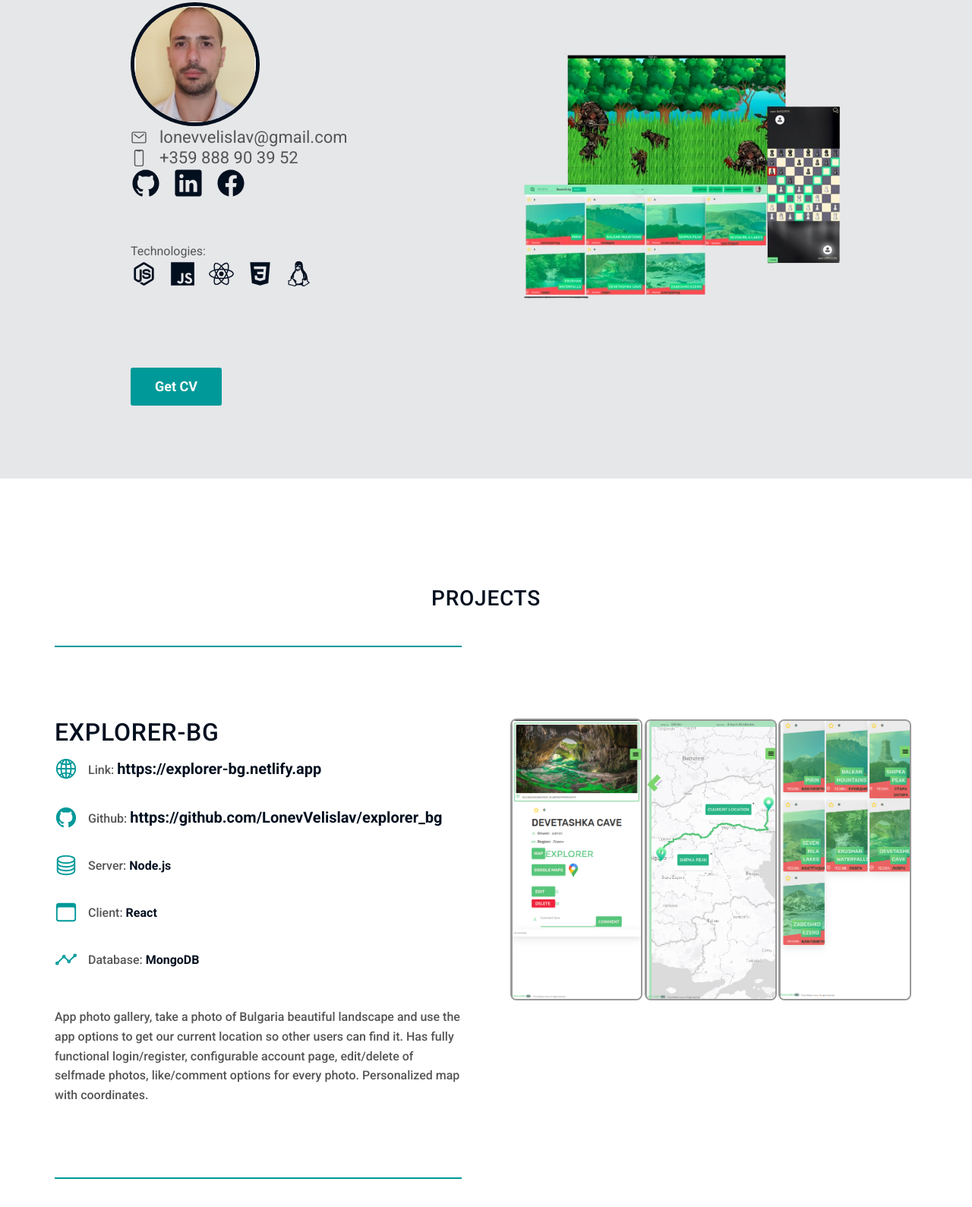
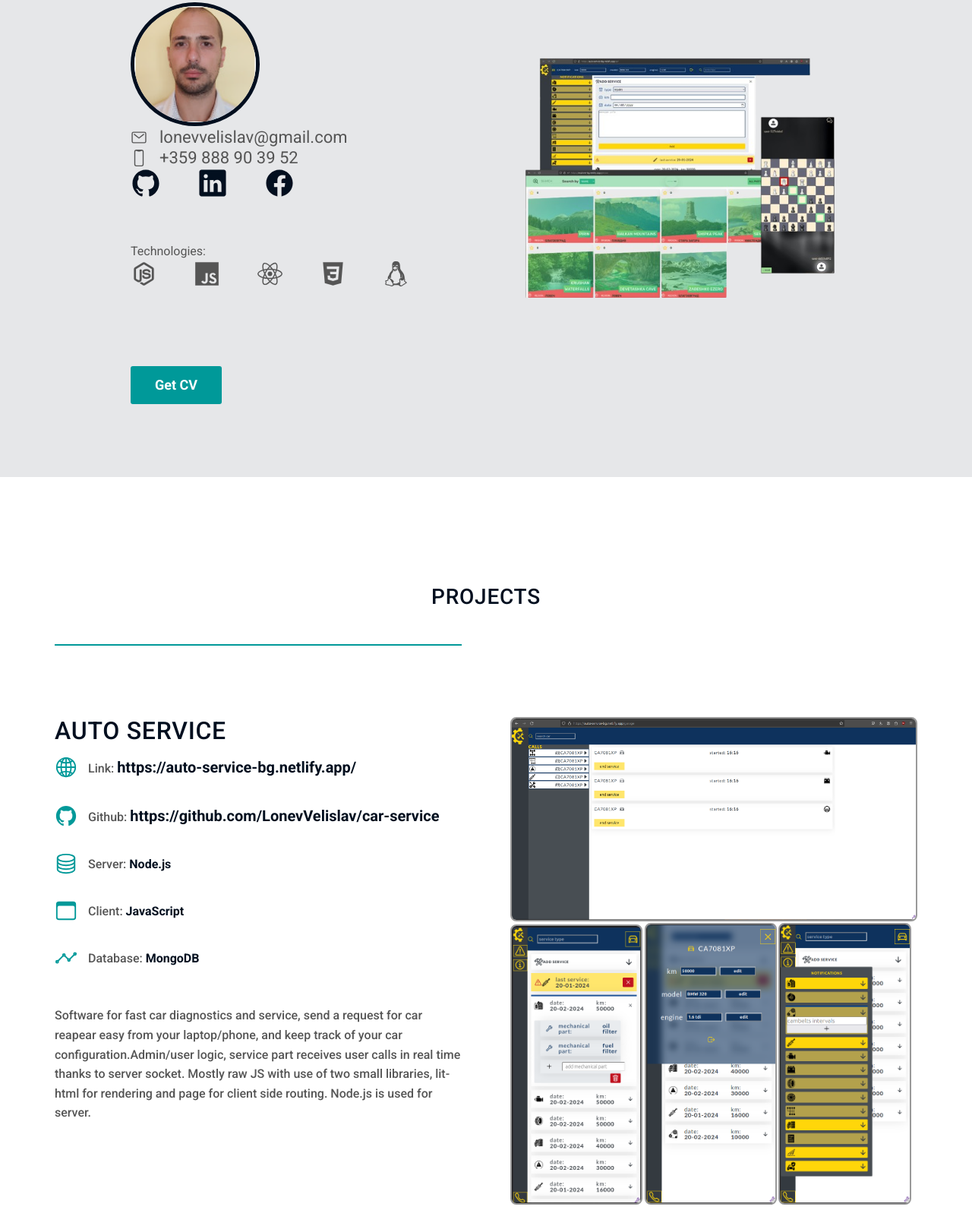
Before and after one commit to LonevVelislav/lonev_info, a plain HTML site: page index.html in a window 1280 px wide. Shown: the part 208-1797 px from the top of the page at 76% size. Drawn offline with nearby package versions, Linux system fonts and the light colour scheme.

Commit message:
next commit

```diff
--- a/css/general.css
+++ b/css/general.css
@@ -105,7 +105,7 @@ body {
   display: flex;
   list-style: none;
   flex-direction: row;
-  gap: 1.6rem;
+  gap: 4.8rem;
 }
 .list-item {
   display: flex;
--- a/index.html
+++ b/index.html
@@ -2,16 +2,19 @@
 <html lang="en">
   <head>
     <meta charset="UTF-8" />
-    <meta name="viewport" content="width=device-width, initial-scale=1.0" />
+    <meta
+      name="viewport"
+      content="width=device-width, initial-scale=1.0, maximum-scale=1.0, user-scalable=no"
+    />
     <link rel="preconnect" href="https://fonts.googleapis.com" />
     <link rel="preconnect" href="https://fonts.gstatic.com" crossorigin />
-    <link rel="icon" href="./img/app/app-icon64.png" />
-    <link rel="apple-touch-icon" href="./img/app/app-icon180.png" />
-    <link rel="manifest" href="manifest.webmanifest" />
     <link
       href="https://fonts.googleapis.com/css2?family=Aleo:wght@400;500;700&family=Roboto:wght@400;500;700&display=swap"
       rel="stylesheet"
     />
+    <link rel="icon" href="./img/app/app-icon64.png" />
+    <link rel="apple-touch-icon" href="./img/app/app-icon180.png" />
+    <link rel="manifest" href="manifest.webmanifest" />
     <title>Lonev Info</title>
     <link rel="stylesheet" href="./css/general.css" />
     <link rel="stylesheet" href="./css/styles.css" />
@@ -93,29 +96,39 @@
             <p class="hero-text">Technologies:</p>
             <ul class="hero-tech-list list">
               <li>
-                <a class="link-node link" href="#node"
-                  ><ion-icon name="logo-nodejs"></ion-icon
-                ></a>
+                <ion-icon
+                  class="link-node link"
+                  name="logo-nodejs"
+                  title="node.js"
+                ></ion-icon>
               </li>
               <li>
-                <a class="link-js link" href="#js">
-                  <ion-icon name="logo-javascript"></ion-icon
-                ></a>
+                <ion-icon
+                  class="link-js link"
+                  name="logo-javascript"
+                  title="javascript"
+                ></ion-icon>
               </li>
               <li>
-                <a class="link-react link" href="#react"
-                  ><ion-icon name="logo-react"></ion-icon
-                ></a>
+                <ion-icon
+                  class="link-react link"
+                  name="logo-react"
+                  title="react.js"
+                ></ion-icon>
               </li>
               <li>
-                <a class="link-css link" href="#css">
-                  <ion-icon name="logo-css3"></ion-icon
-                ></a>
+                <ion-icon
+                  class="link-css link"
+                  name="logo-css3"
+                  title="css"
+                ></ion-icon>
               </li>
               <li>
-                <a class="link" href="#"
-                  ><ion-icon name="logo-tux"></ion-icon
-                ></a>
+                <ion-icon
+                  class="link-linux link"
+                  name="logo-tux"
+                  title="linux"
+                ></ion-icon>
               </li>
             </ul>
             <a
@@ -128,7 +141,7 @@
           <div class="hero-img-box">
             <img
               class="hero-img"
-              src="./img/Screenshot_from_2024-01-23_22-18-06-removebg-preview.png"
+              src="./img/Screenshot_from_2024-02-20_19-06-18-removebg-preview.png"
               alt="hero image"
             />
           </div>
@@ -139,7 +152,86 @@
           <span class="sub-heading">projects</span>
         </div>
         <div class="container grid grid--2-cols">
-          <div class="projects-text-box" id="node">
+          <div class="projects-text-box">
+            <h2 class="sub-heading projects-heading">Auto Service</h2>
+            <ul class="projects-tech-list">
+              <li class="projects-list-item">
+                <ion-icon name="globe-outline"></ion-icon>
+                <p class="projects-text">
+                  Link:
+                  <a
+                    target="_blank"
+                    class="projects-link"
+                    href="https://auto-service-bg.netlify.app/"
+                    >https://auto-service-bg.netlify.app/</a
+                  >
+                </p>
+              </li>
+              <li class="projects-list-item">
+                <ion-icon name="logo-github"></ion-icon>
+                <p class="projects-text">
+                  Github:
+                  <a
+                    target="_blank"
+                    class="projects-link"
+                    href="https://github.com/LonevVelislav/car-service"
+                    >https://github.com/LonevVelislav/car-service</a
+                  >
+                </p>
+              </li>
+
+              <li class="projects-list-item">
+                <ion-icon name="server-outline"></ion-icon>
+                <p class="projects-text">
+                  Server: <span class="projects-span">Node.js</span>
+                </p>
+              </li>
+              <li class="projects-list-item">
+                <ion-icon name="browsers-outline"></ion-icon>
+                <p class="projects-text">
+                  Client: <span class="projects-span">JavaScript</span>
+                </p>
+              </li>
+              <li class="projects-list-item">
+                <ion-icon name="analytics-outline"></ion-icon>
+                <p class="projects-text">
+                  Database: <span class="projects-span">MongoDB</span>
+                </p>
+              </li>
+            </ul>
+            <p class="margin-top-mid projects-text">
+              Software for fast car diagnostics and service, send a request for
+              car reapear easy from your laptop/phone, and keep track of your
+              car configuration.Admin/user logic, service part receives user
+              calls in real time thanks to server socket. Mostly raw JS with use
+              of two small libraries, lit-html for rendering and page for client
+              side routing. Node.js is used for server.
+            </p>
+          </div>
+          <div class="projects-img-box">
+            <img
+              class="projects-img width-70"
+              src="./img/projects/Screenshot from 2024-02-20 18-17-32.png"
+              alt="explorer-bg image"
+            />
+            <img
+              class="projects-img width-35"
+              src="./img/projects/Screenshot from 2024-02-20 18-13-12.png"
+              alt="explorer-bg image"
+            />
+            <img
+              class="projects-img width-35"
+              src="./img/projects/Screenshot from 2024-02-20 18-18-44.png"
+              alt="explorer-bg image"
+            />
+            <img
+              class="projects-img width-35"
+              src="./img/projects/Screenshot from 2024-02-20 18-19-15.png"
+              alt="explorer-bg image"
+            />
+          </div>
+
+          <div class="projects-text-box">
             <h2 class="sub-heading projects-heading">Explorer-bg</h2>
             <ul class="projects-tech-list">
               <li class="projects-list-item">
@@ -214,7 +306,7 @@
             </div>
           </div>
 
-          <div class="projects-text-box" id="react">
+          <div class="projects-text-box">
             <h2 class="sub-heading projects-heading">For The King</h2>
             <ul class="projects-tech-list">
               <li class="projects-list-item">
@@ -251,7 +343,7 @@
               <li class="projects-list-item">
                 <ion-icon name="browsers-outline"></ion-icon>
                 <p class="projects-text">
-                  Client: <span class="projects-span">JavaScrypt/React</span>
+                  Client: <span class="projects-span">JavaScript/React</span>
                 </p>
               </li>
               <li class="projects-list-item">
@@ -263,7 +355,7 @@
             </ul>
             <p class="margin-top-mid projects-text">
               Chess, with global and session chat rooms. All of the board logic
-              is written in JavaScrypt, multiple loops and conditions are used
+              is written in JavaScript, multiple loops and conditions are used
               to find correct position based on type of peace and its position
               on the board. Server is keeping track of game sessions and users
               states. Web socket separated by rooms is used for real time board
@@ -288,7 +380,7 @@
             />
           </div>
 
-          <div class="projects-text-box" id="js">
+          <div class="projects-text-box">
             <h2 class="sub-heading projects-heading">Brigade Hunter</h2>
             <ul class="projects-tech-list">
               <li class="projects-list-item">
@@ -319,7 +411,7 @@
               <li class="projects-list-item">
                 <ion-icon name="browsers-outline"></ion-icon>
                 <p class="projects-text">
-                  Client: <span class="projects-span">JavaScrypt</span>
+                  Client: <span class="projects-span">JavaScript</span>
                 </p>
               </li>
             </ul>
@@ -348,7 +440,7 @@
             />
           </div>
 
-          <div class="projects-text-box" id="css">
+          <div class="projects-text-box">
             <h2 class="sub-heading projects-heading">Dino Memory</h2>
             <ul class="projects-tech-list">
               <li class="projects-list-item">
@@ -379,7 +471,7 @@
               <li class="projects-list-item">
                 <ion-icon name="browsers-outline"></ion-icon>
                 <p class="projects-text">
-                  Client: <span class="projects-span">JavaScrypt</span>
+                  Client: <span class="projects-span">JavaScript</span>
                 </p>
               </li>
             </ul>
@@ -428,7 +520,7 @@
               <li class="projects-list-item">
                 <ion-icon name="browsers-outline"></ion-icon>
                 <p class="projects-text">
-                  Client: <span class="projects-span">JavaScrypt</span>
+                  Client: <span class="projects-span">JavaScript</span>
                 </p>
               </li>
             </ul>
```
Also changed, not shown: img/Screenshot_from_2024-01-23_22-18-06-removebg-preview.png (deleted), img/Screenshot_from_2024-02-20_19-06-18-removebg-preview.png (added), img/projects/Screenshot from 2024-02-20 18-13-12.png (added), img/projects/Screenshot from 2024-02-20 18-17-32.png (added), img/projects/Screenshot from 2024-02-20 18-18-44.png (added), img/projects/Screenshot from 2024-02-20 18-19-15.png (added), 1 other file.
